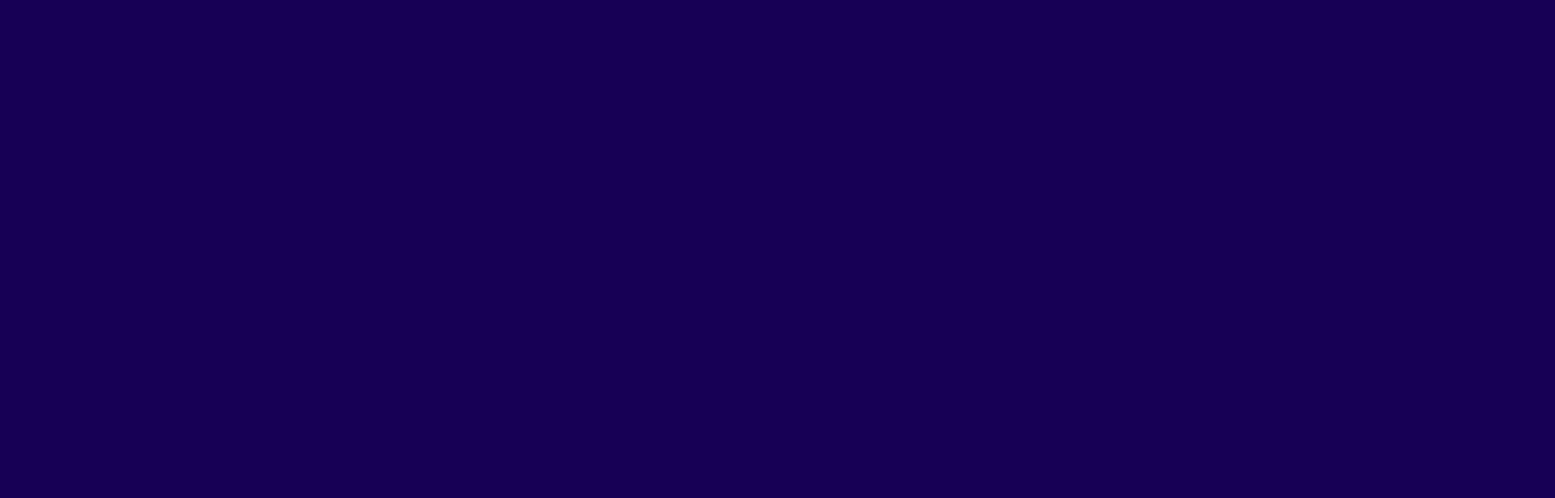
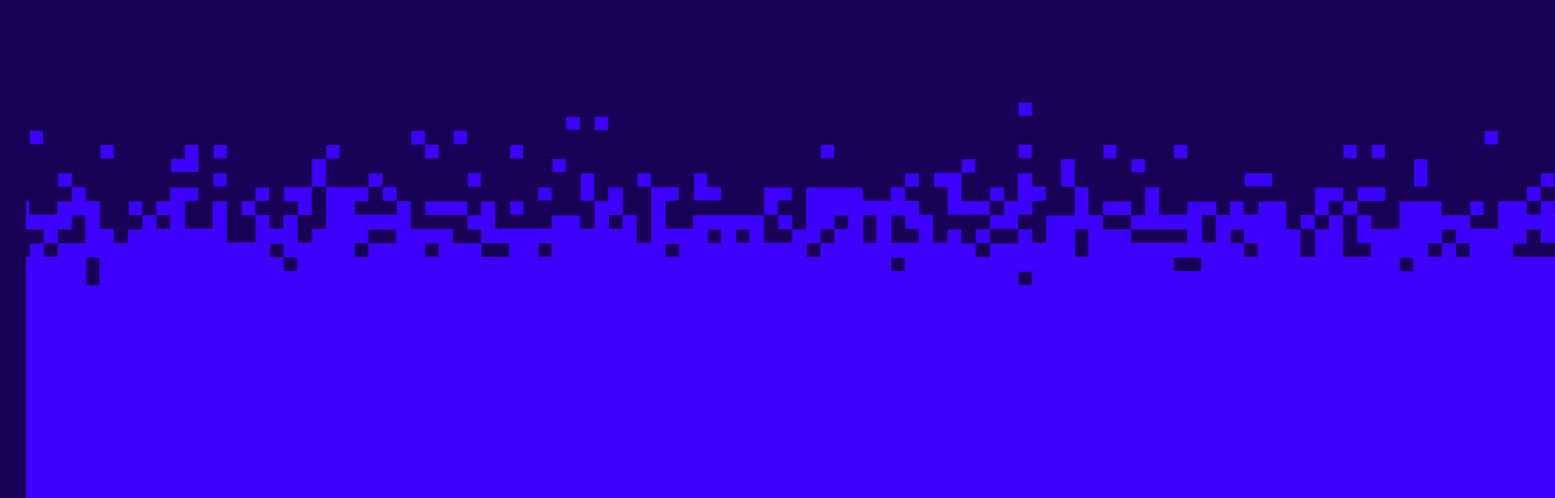
Before and after one commit to jjames422/mot_dev, a Next.js app: page / in a window 1280 px wide. Shown: the part 840-1456 px from the top of the page at 81% size, 1920 px wide, since content can reach past the window. Before the commit the page ends 967 px from the top, so only its background shows below. Built offline with nearby package versions, Linux system fonts and the light colour scheme.

Commit message:
text block break added

```diff
--- a/app/ui/Hero.jsx
+++ b/app/ui/Hero.jsx
@@ -1,5 +1,6 @@
 'use client'
 
+import TextBoxBreak from "@/componentsTextBoxBreak"
 import PurpleButton from "@/componentsicons/PurpleButton"
 
 
@@ -48,6 +49,7 @@ export default function Hero() {
 
         </div>
       </div>
+      <TextBoxBreak />
     </div>
   )
 }
```
